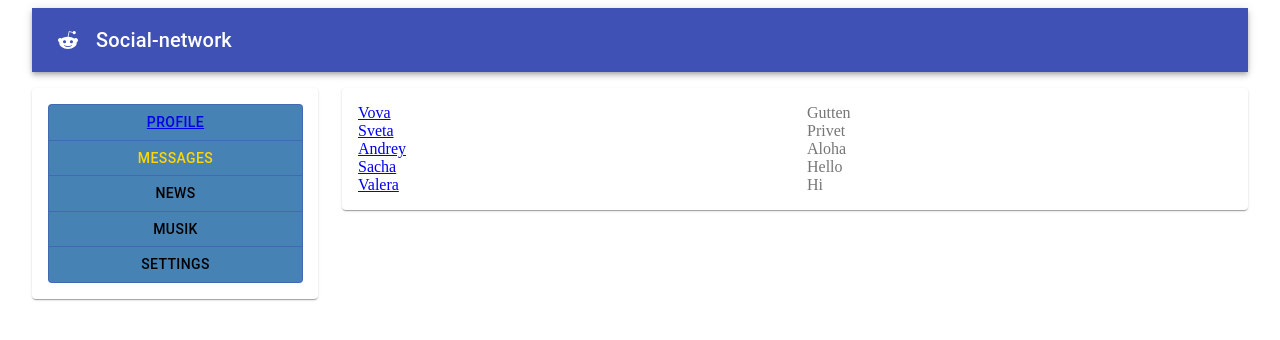
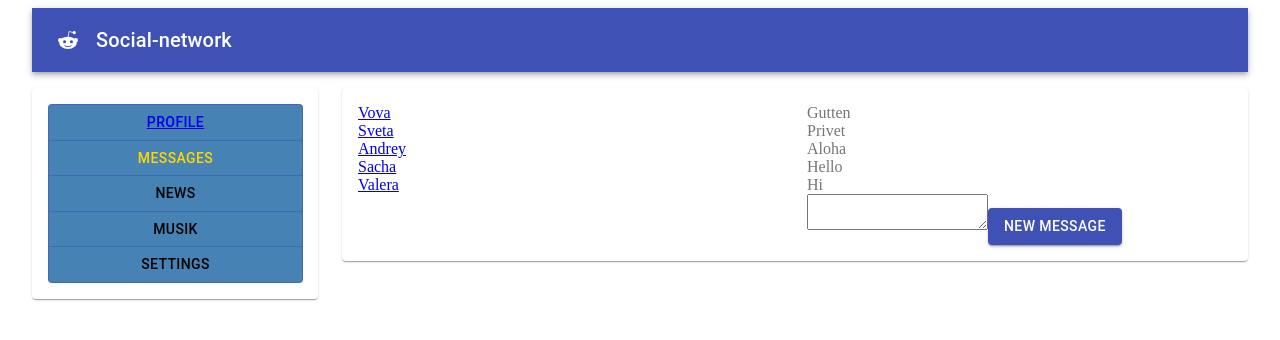
Before and after one commit to VovaSidorov/social-network, a React (Create React App) app: page /messages in a window 1280 px wide. Shown: the top 340 px of the page. Built offline with nearby package versions, Linux system fonts and the light colour scheme.

Commit message:
event on Click

```diff
--- a/src/components/Dialog/index.js
+++ b/src/components/Dialog/index.js
@@ -4,6 +4,7 @@ import MessageItem from "./Message";
 import Paper from "@material-ui/core/Paper";
 import Grid from "@material-ui/core/Grid";
 import {makeStyles} from "@material-ui/core/styles";
+import Button from "@material-ui/core/Button";
 
 const useStyles = makeStyles(theme => ({
     paper: {
@@ -25,6 +26,12 @@ const Dialog = ({dialogsData,massegesData}) => {
     let messageElements = massegesData
         .map(message => <MessageItem message={message.message}/>);
 
+    let newPostElement = React.createRef();
+    let addPost=()=>{
+        let text = newPostElement.current.value;
+        alert(text);
+    };
+
     return (
         <Paper className={classes.paper}>
             <Grid container spacing={3}>
@@ -33,6 +40,10 @@ const Dialog = ({dialogsData,massegesData}) => {
                 </Grid>
                 <Grid item xs={6}>
                     {messageElements}
+                    <textarea  className={classes.textField} ref={newPostElement}></textarea>
+                    <Button onClick={addPost} variant="contained" color="primary"  className={classes.textField}>
+                        New message
+                    </Button>
                 </Grid>
             </Grid>
         </Paper>
--- a/src/components/PageProfile/MyPosts/index.js
+++ b/src/components/PageProfile/MyPosts/index.js
@@ -20,14 +20,20 @@ const useStyles = makeStyles(theme => ({
 const MyPosts = ({postData}) => {
 
     const classes = useStyles();
-    let postElement = postData.map(post => <Post message={post.message} likesCount={post.likesCount} />)
+    let postElement = postData.map(post => <Post message={post.message} likesCount={post.likesCount} />);
+    let newPostElement = React.createRef();
+    let addPost=()=>{
+        let text = newPostElement.current.value;
+        alert(text);
+    };
     return (
         <React.Fragment>
             <Grid item xs={12}>
                 <form noValidate autoComplete="off">
-                    <TextField id="outlined-basic" label="Outlined" variant="outlined"  className={classes.textField}/>
-                    <Button variant="contained" color="primary"  className={classes.textField}>
-                        Primary
+                    {/*<TextField ref={newPostElement} id="outlined-basic" label="Outlined" variant="outlined"  className={classes.textField} value="asdasdasdasd"/>*/}
+                    <textarea  className={classes.textField} ref={newPostElement}></textarea>
+                    <Button onClick={addPost} variant="contained" color="primary"  className={classes.textField}>
+                        Add post
                     </Button>
                 </form>
             </Grid>
--- a/src/components/PageProfile/Post/index.js
+++ b/src/components/PageProfile/Post/index.js
@@ -17,7 +17,7 @@ const Post = (props) => {
             <Avatar  className={classes.large} alt="Cindy Baker"
                     src="https://crestedcranesolutions.com/wp-content/uploads/2013/07/facebook-profile-picture-no-pic-avatar.jpg"/>
             <span>{props.message}</span>
-            <span>likes {props.likesCount}</span>
+            <span>   likes   </span>{props.likesCount}
         </React.Fragment>
     )
 
--- a/src/index.js
+++ b/src/index.js
@@ -2,6 +2,9 @@ import React from 'react';
 import ReactDOM from 'react-dom';
 import App from './components/App';
 import state from "./redux/state"
+import {BrowserRouter} from "react-router-dom";
 
 
-ReactDOM.render(<App state={state}/>, document.getElementById('root'));
+ReactDOM.render(<BrowserRouter>
+    <App state={state}/>
+</BrowserRouter>, document.getElementById('root'));
--- a/src/redux/state.js
+++ b/src/redux/state.js
@@ -1,6 +1,6 @@
 let state = {
-    profilePage:{
-        posts:[
+    profilePage: {
+        posts: [
             {id: 1, message: "Gutten aloha", likesCount: 12},
             {id: 2, message: "Privet", likesCount: 1},
             {id: 3, message: "Aloha", likesCount: 2},
@@ -9,7 +9,7 @@ let state = {
         ]
     },
     dialogsPage: {
-        dialogs:[
+        dialogs: [
             {id: 1, name: "Vova"},
             {id: 2, name: "Sveta"},
             {id: 3, name: "Andrey"},
```
Also changed, not shown: src/App.js (deleted, +0 -32 lines), src/components/App/index.js (+4 -4 lines). Lines whose indentation alone changed are shown as unchanged.
